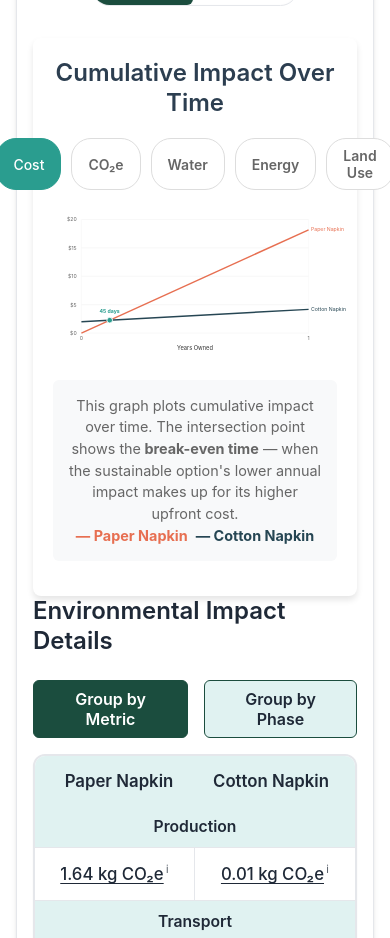
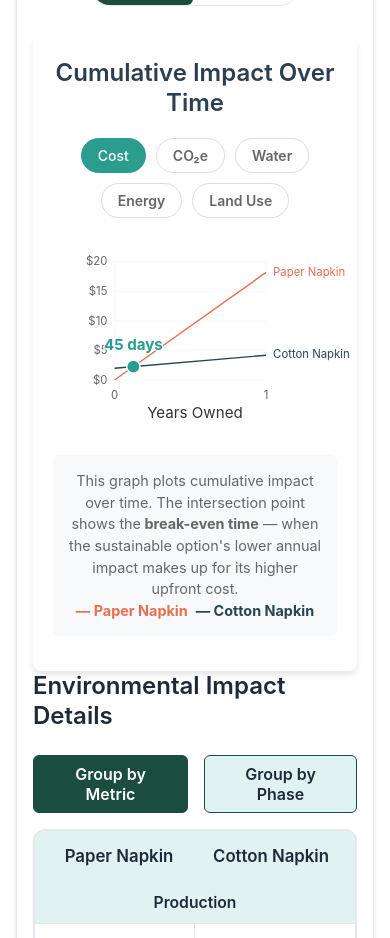
Before and after one commit to dylanpavelko/the_full_price_frameworks, a React (Vite) app in the folder frontend/: page /posts/paper-vs-cotton-napkins in a window 390 px wide. Shown: the part 1640-2578 px from the top of the page. Built offline with nearby package versions, Linux system fonts and the light colour scheme.

Commit message:
improved mobile responsive design of chart

```diff
--- a/frontend/src/components/BreakEvenChart.css
+++ b/frontend/src/components/BreakEvenChart.css
@@ -18,6 +18,7 @@
   justify-content: center;
   gap: 10px;
   margin-bottom: 20px;
+  flex-wrap: wrap; /* Allow wrapping on small screens */
 }
 
 .breakeven-chart__tab {
@@ -54,6 +55,42 @@
   overflow: visible;
 }
 
+/* Default fonts for Desktop (when SVG is displayed large) */
+.chart-axis-label {
+  font-size: 16px;
+}
+.chart-axis-title {
+  font-size: 18px;
+}
+.chart-product-label {
+  font-size: 16px;
+}
+.chart-breakeven-label {
+  font-size: 20px;
+}
+.chart-breakeven-halo {
+  stroke-width: 4px;
+}
+
+/* Mobile Adjustments (when SVG is displayed small) */
+@media (max-width: 768px) {
+  .chart-axis-label {
+    font-size: 24px;
+  }
+  .chart-axis-title {
+    font-size: 32px;
+  }
+  .chart-product-label {
+    font-size: 24px;
+  }
+  .chart-breakeven-label {
+    font-size: 32px;
+  }
+  .chart-breakeven-halo {
+    stroke-width: 6px;
+  }
+}
+
 .breakeven-chart__note {
   margin-top: 20px;
   text-align: center;
--- a/frontend/src/components/BreakEvenChart.jsx
+++ b/frontend/src/components/BreakEvenChart.jsx
@@ -65,9 +65,9 @@ export function BreakEvenChart({ product1, product2 }) {
   if (!chartData) return null;
 
   const { maxYear, maxY, p1, p2, breakEvenYear } = chartData;
-  const height = 300;
+  const height = 400; /* Increased height for better mobile scaling */
   const width = 600;
-  const padding = { top: 20, right: 60, bottom: 40, left: 60 };
+  const padding = { top: 50, right: 150, bottom: 100, left: 130 };
   const graphWidth = width - padding.left - padding.right;
   const graphHeight = height - padding.top - padding.bottom;
 
@@ -108,7 +108,7 @@ export function BreakEvenChart({ product1, product2 }) {
             return (
               <g key={ratio}>
                 <line x1={padding.left} y1={y} x2={width - padding.right} y2={y} stroke="#eee" />
-                <text x={padding.left - 10} y={y + 4} textAnchor="end" fontSize="11" fill="#666">
+                <text x={padding.left - 15} y={y + 8} textAnchor="end" className="chart-axis-label" fill="#666">
                   {formatY(val)}
                 </text>
               </g>
@@ -123,7 +123,7 @@ export function BreakEvenChart({ product1, product2 }) {
             return (
               <g key={i}>
                 <line x1={x} y1={padding.top} x2={x} y2={height - padding.bottom} stroke="#f5f5f5" />
-                <text x={x} y={height - padding.bottom + 15} textAnchor="middle" fontSize="11" fill="#666">
+                <text x={x} y={height - padding.bottom + 40} textAnchor="middle" className="chart-axis-label" fill="#666">
                   {i}
                 </text>
               </g>
@@ -131,7 +131,7 @@ export function BreakEvenChart({ product1, product2 }) {
           })}
 
           {/* Axis Titles */}
-          <text x={width/2} y={height - 5} textAnchor="middle" fontSize="12" fill="#333">Years Owned</text>
+          <text x={width/2} y={height - 20} textAnchor="middle" className="chart-axis-title" fill="#333">Years Owned</text>
 
           {/* Product Lines */}
           {/* Product 1 */}
@@ -148,8 +148,8 @@ export function BreakEvenChart({ product1, product2 }) {
           />
 
           {/* Product Labels at end of lines */}
-          <text x={width - padding.right + 5} y={getY(p1.initial + p1.slope * maxYear)} fill="#e76f51" fontSize="11" alignmentBaseline="middle">{product1.name}</text>
-          <text x={width - padding.right + 5} y={getY(p2.initial + p2.slope * maxYear)} fill="#264653" fontSize="11" alignmentBaseline="middle">{product2.name}</text>
+          <text x={width - padding.right + 15} y={getY(p1.initial + p1.slope * maxYear)} fill="#e76f51" className="chart-product-label" alignmentBaseline="middle">{product1.name}</text>
+          <text x={width - padding.right + 15} y={getY(p2.initial + p2.slope * maxYear)} fill="#264653" className="chart-product-label" alignmentBaseline="middle">{product2.name}</text>
 
           {/* Break-even Point */}
           {breakEvenYear && (
@@ -157,9 +157,29 @@ export function BreakEvenChart({ product1, product2 }) {
               <circle
                 cx={getX(breakEvenYear)}
                 cy={getY(p1.initial + p1.slope * breakEvenYear)}
-                r="6" fill="#2a9d8f" stroke="white" strokeWidth="2"
+                r="14" fill="#2a9d8f" stroke="white" strokeWidth="3"
               />
-              <text x={getX(breakEvenYear)} y={getY(p1.initial + p1.slope * breakEvenYear) - 15} textAnchor="middle" fill="#2a9d8f" fontSize="11" fontWeight="bold">
+              {/* White background rect/halo for readability */}
+               <text
+                x={getX(breakEvenYear)}
+                y={getY(p1.initial + p1.slope * breakEvenYear) - 35}
+                textAnchor="middle"
+                stroke="white"
+                strokeLinejoin="round"
+                className="chart-breakeven-label chart-breakeven-halo"
+                fontWeight="bold"
+                opacity="0.8"
+              >
+                {breakEvenYear < 1 ? `${Math.round(breakEvenYear * 365)} days` : `${breakEvenYear.toFixed(1)} yrs`}
+              </text>
+              <text
+                x={getX(breakEvenYear)}
+                y={getY(p1.initial + p1.slope * breakEvenYear) - 35}
+                textAnchor="middle"
+                fill="#2a9d8f"
+                className="chart-breakeven-label"
+                fontWeight="bold"
+              >
                 {breakEvenYear < 1 ? `${Math.round(breakEvenYear * 365)} days` : `${breakEvenYear.toFixed(1)} yrs`}
               </text>
             </g>
```
Also changed, not shown: 1 other file (tests, documents, lock files or other folders).
